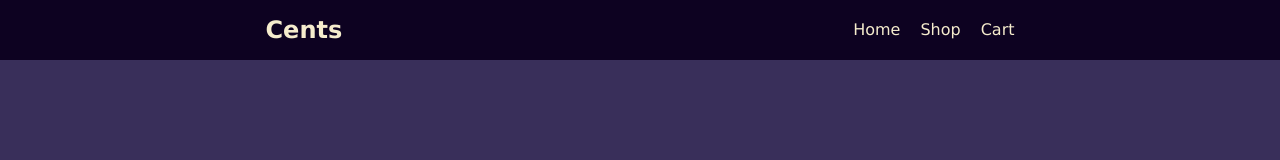
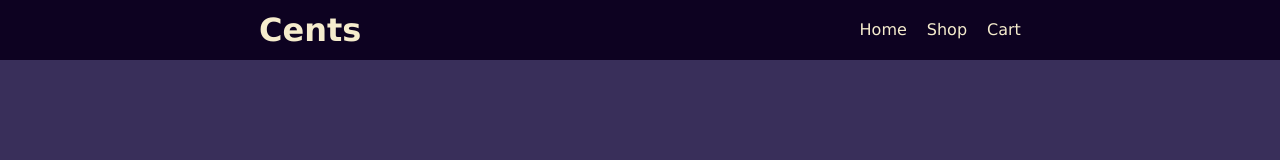
Before and after one commit to Julczan/shopping-cart, a React (Vite) app: page / in a window 1280 px wide. Shown: the top 160 px of the page. Built offline with nearby package versions, Linux system fonts and the light colour scheme.

Commit message:
change the logo from h1 to link to home page

```diff
--- a/src/components/Navbar/Navbar-styles.js
+++ b/src/components/Navbar/Navbar-styles.js
@@ -20,8 +20,10 @@ export const Button = styled.button`
   padding: 10px 20px;
 `;
 
-export const Logo = styled.h1`
+export const Logo = styled(Link)`
   color: var(--text);
+  font-size: 2rem;
+  font-weight: bold;
 `;
 
 export const NavLinks = styled.div`
--- a/src/components/Navbar/Navbar.jsx
+++ b/src/components/Navbar/Navbar.jsx
@@ -4,7 +4,7 @@ import { Logo, Navigation, NavLink, NavLinks } from "./Navbar-styles";
 function Navbar({ products }) {
   return (
     <Navigation>
-      <Logo>Cents</Logo>
+      <Logo to={"/"}>Cents</Logo>
       <NavLinks>
         <NavLink to={"/"}>Home</NavLink>
         <NavLink to={"/shop"}>Shop</NavLink>
```
